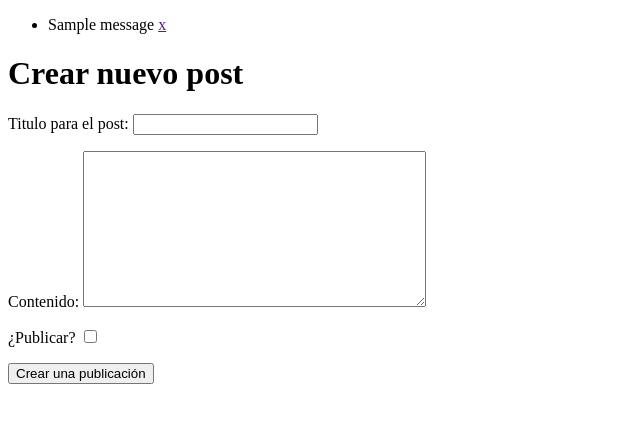
After one commit to LeonardoXTP/OpenWebinars, a Django app: page /blog/create-post/ in a window 1280 px wide. The commit adds this page. Shown: the top 423 px of the page, without its empty margins (0-640 px from the left). Run offline with Django 5.2, Linux system fonts and the light colour scheme; tables that the repository leaves empty hold one stand-in row (values such as "Sample post"); one stand-in notice (Sample message) is shown.

Commit message:
Nuevo template y cambios en los views y urls

```diff
--- a/OW-Django/Curso-Django-1/blog/forms.py
+++ b/OW-Django/Curso-Django-1/blog/forms.py
@@ -1,6 +1,11 @@
 from django import forms
+from .models import Post
 
-class PostForm(forms.Form):
-    titulo = forms.CharField(label='Titulo para el post', max_lenght=250)
-    cuerpo = forms.CharField(label='Contenido', max_length=250)
-    editor = forms.BooleanField(label='¿Publicar?')
+class PostForm(forms.ModelForm):
+    titulo = forms.CharField(label='Titulo para el post', max_length=250)
+    cuerpo = forms.CharField(label='Contenido', widget=forms.Textarea)
+    publicado = forms.BooleanField(label='¿Publicar?', required=False)
+
+    class Meta:
+        model = Post
+        fields = ['titulo', 'cuerpo', 'publicado']
--- a/OW-Django/Curso-Django-1/blog/templates/base.html
+++ b/OW-Django/Curso-Django-1/blog/templates/base.html
@@ -6,6 +6,17 @@
     <title>{% block title %} {% endblock %}</title>
 </head>
 <body>
+    {% if messages %}{% endif %}
+
+        <ul>
+            {% for message in messages %}
+                <li>
+                    {{message|safe}}
+                    <a href="">x</a>
+                </li>
+            {% endfor %}
+        </ul>
+
     {% block content %}
 
     {% endblock %}
--- /dev/null
+++ b/OW-Django/Curso-Django-1/blog/templates/post/crearpost.html
@@ -0,0 +1,24 @@
+{% extends 'base.html' %}
+
+{% block title %} Crear post {% endblock %}
+
+{% block content %}
+
+    {% if new_post %}
+
+        <h1>¡Nuevo post creado!</h1>
+        <p>Mira el nuevo post <a href="{% url 'blog:post_detail' new_post.id%}">aquí</a>.</p>
+
+    {% else %}
+
+        <h1>Crear nuevo post</h1>
+
+        <form action="" method="POST">
+            {{form.as_p}}
+            {% csrf_token %}
+            <input type="submit" value="Crear una publicación">
+        </form>
+
+    {% endif %}
+
+{% endblock %}
--- a/OW-Django/Curso-Django-1/blog/urls.py
+++ b/OW-Django/Curso-Django-1/blog/urls.py
@@ -6,4 +6,5 @@ app_name = 'blog'
 urlpatterns = [
     path('', views.post_list, name='post_list'),
     path('<int:id>', views.post_detail, name='post_detail'),
+    path('create-post/', views.create_post, name='create_post'),
 ]
--- a/OW-Django/Curso-Django-1/blog/views.py
+++ b/OW-Django/Curso-Django-1/blog/views.py
@@ -1,10 +1,12 @@
 from django.shortcuts import render, HttpResponse
+from django.contrib import messages
 from django.http import Http404
 from .models import Post
+from .forms import PostForm
 
 
 def post_list(request):
-    posts = Post.objects.all()
+    posts = Post.objects.filter(publicado=True)
     template = 'post/lista.html'
     context = {
         'posts': posts,
@@ -24,3 +26,23 @@ def post_detail(request, id):
         raise Http404("Publicación no encontrada")
 
     return render(request, template, context)
+
+
+def create_post(request):
+
+    if request.method == 'POST':
+        form = PostForm(request.POST)
+
+        if form.is_valid():
+            cd = form.cleaned_data
+            post = form.save()
+            messages.success(request, 'El post se creó con éxito, felicidades ;)')
+            return render(request, 'post/crearpost.html', {'new_post': post})
+    else:
+        form = PostForm()
+
+    context = {
+        'form': form
+    }
+
+    return (render(request, 'post/crearpost.html', context))
```
